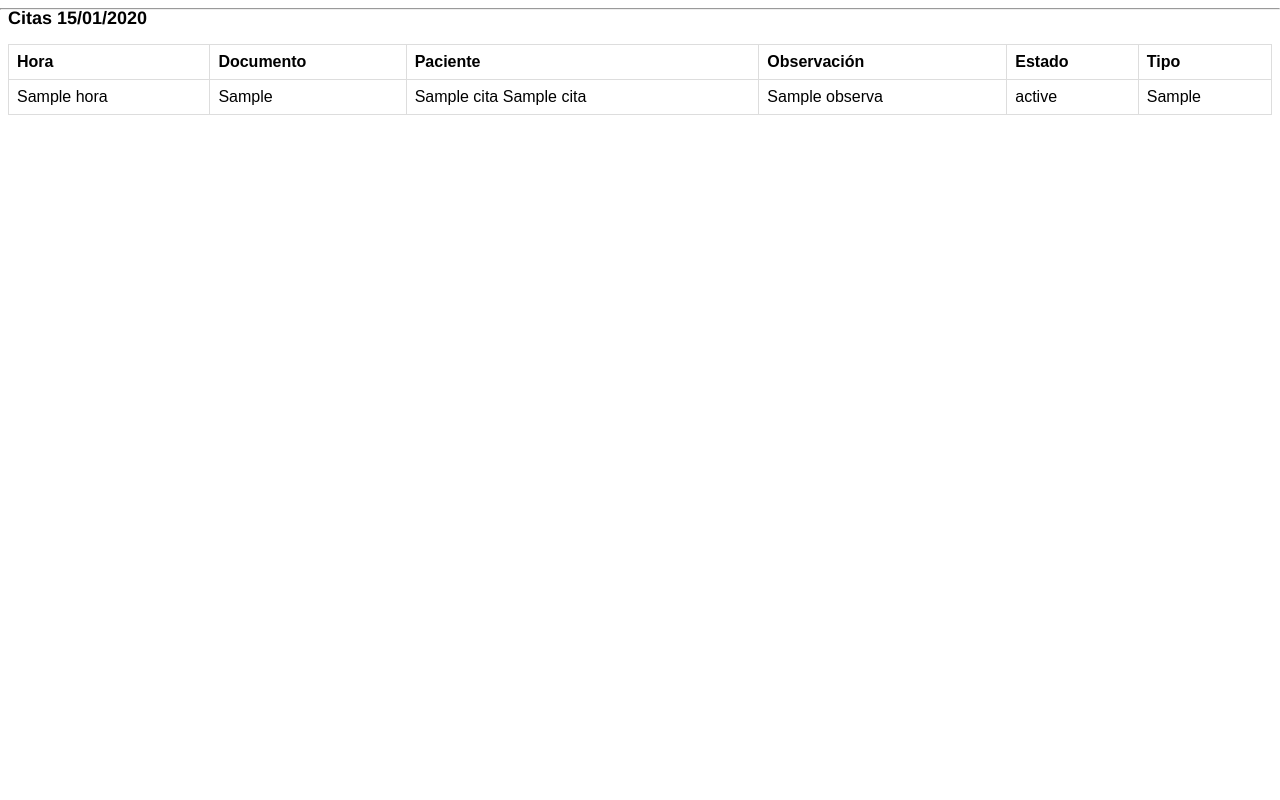
After one commit to Vlachor76/GL-MEI, a CodeIgniter app: the page made by application/views/aplicacion/pdf/paciente_pdf.php in a window 1280 px wide. The commit adds this page. Run offline with CodeIgniter, Linux system fonts and the light colour scheme; tables that the repository leaves empty or names only in its code hold one stand-in row (values such as "Sample post"); the template is opened without the code that fills it: most values are stand-ins (such as "Sample title", 1, 10 or a date in 2020).

Commit message:
informes de pv y tto

```diff
--- a/application/views/aplicacion/cita.php
+++ b/application/views/aplicacion/cita.php
@@ -294,7 +294,7 @@
 	<div class="modal fade" id="modalExportCitas" role="dialog" style="padding: 10px;">
 		<div class="modal-dialog modal-md">
 		  <!-- Modal content-->
-			<div class="modal-content">
+			<div class="modal-content" style="width: 680px;">
 				<div class="modal-header">
 					<button type="button" class="close" data-dismiss="modal">&times;</button>
 					<h4 class="modal-title">Exportar Informes Citas</h4>
@@ -305,6 +305,8 @@
 						Fecha Fin
 							<input type="date" style="height: 30px;" id="fechaFinalCitas" placeholder="">
 						<button type="button" title="Exportar Citas" onclick="exporCitasExcel();" style="margin-top: 20px;" class="botonesModal icon-file-text"></button>
+						<button type="button" title="Exportar Citas" onclick="exporCitasExcelTipos('CM','EVA','PV');" style="margin-top: 20px;padding-bottom: 1px;" class="botonesModal">PV</button>
+						<button type="button" title="Exportar Citas" onclick="exporCitasExcelTipos('TTO','REV','TTO');" style="margin-top: 20px;padding-bottom: 1px;" class="botonesModal">TTO</button>
 				</div>
 			</div>
 		</div>
--- /dev/null
+++ b/application/views/aplicacion/pdf/paciente_pdf.php
@@ -0,0 +1,61 @@
+<html>
+  <head>
+      <link rel="stylesheet" type="text/css" href="./css/citas_pdf.css">
+  </head>
+
+<body>
+
+  <header>
+      <table>
+          <tr>
+              <td id="header_logo">
+
+              </td>
+              <td id="header_texto">
+              <div><?php echo $empresa->slogan ?></div>
+                  <div><?php echo $empresa->dir ?></div>
+                  <div><?php echo $empresa->tel ?></div>
+              </td>
+              <td id="header_logos">
+                  <h5><?php echo $sede->nombre_sede ?></h5>
+                  <h5><?php echo $lugar->nombre ?></h5>
+                  <h5><?php echo date('Y-m-d H:i:s', time()) ?></h5>
+              </td>
+          </tr>
+      </table>
+      <hr>
+  </header>
+  <footer>
+      <div id="footer_texto"> <br> <div><?php echo $empresa->texto ?></div> <div>NIT:<?php echo $empresa->NIT ?></div> </div>
+  </footer>
+
+  <div>
+    <h2>Citas <?php echo $fecha->format('d/m/Y') ?>  </h2>
+
+<table id="citas">
+    <tr>
+        <th>Hora</th>
+        <th>Documento</th>
+        <th>Paciente</th>
+        <th>Observación</th>
+        <th>Estado</th>
+        <th>Tipo</th>
+    </tr>
+    <?php foreach ($citas as $cita) { ?>
+        <tr>
+            <td><?php echo $cita->hora ?></td>
+            <td><?php echo $cita->nro_documento ?></td>
+            <td><?php echo $cita->primer_nombre ." ".$cita->segundo_nombre ?></td>
+            <td><?php echo $cita->observa ?></td>
+            <td><?php echo $cita->estado ?></td>
+            <td><?php echo $cita->tipo_consulta ?></td>
+        </tr>
+    <?php };?>
+</table>
+
+</body>
+</html>
+
+</div>
+
+</html>
--- a/js/citas.js
+++ b/js/citas.js
@@ -124,7 +124,12 @@ function exporCitasExcel (){
     var fechaIni = $("#fechaInicioCitas").val();
     var fechaFin = $("#fechaFinalCitas").val();
     location.href="./cita/export_excel?fechaIni="+fechaIni+"&fechaFin="+fechaFin
+}
 
+function exporCitasExcelTipos(tipo1,tipo2,nombre){
+    var fechaIni = $("#fechaInicioCitas").val();
+    var fechaFin = $("#fechaFinalCitas").val();
+    location.href="./cita/export_excel_tipo?fechaIni="+fechaIni+"&fechaFin="+fechaFin+"&tipo1="+tipo1+"&tipo2="+tipo2+"&nombre="+nombre;
 }
 
 
```
Also changed, not shown: application/controllers/Cita.php (+22 -0 lines), application/models/Cita_model.php (+21 -0 lines).
